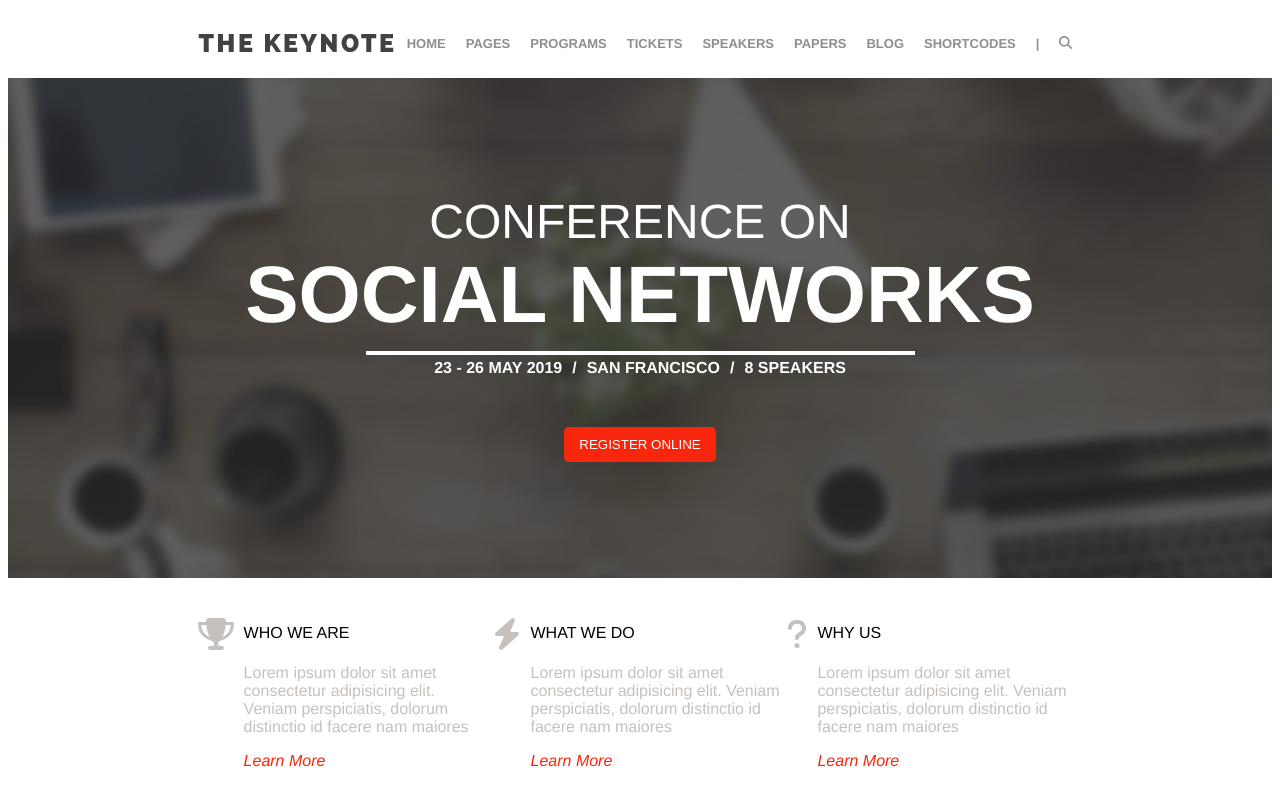
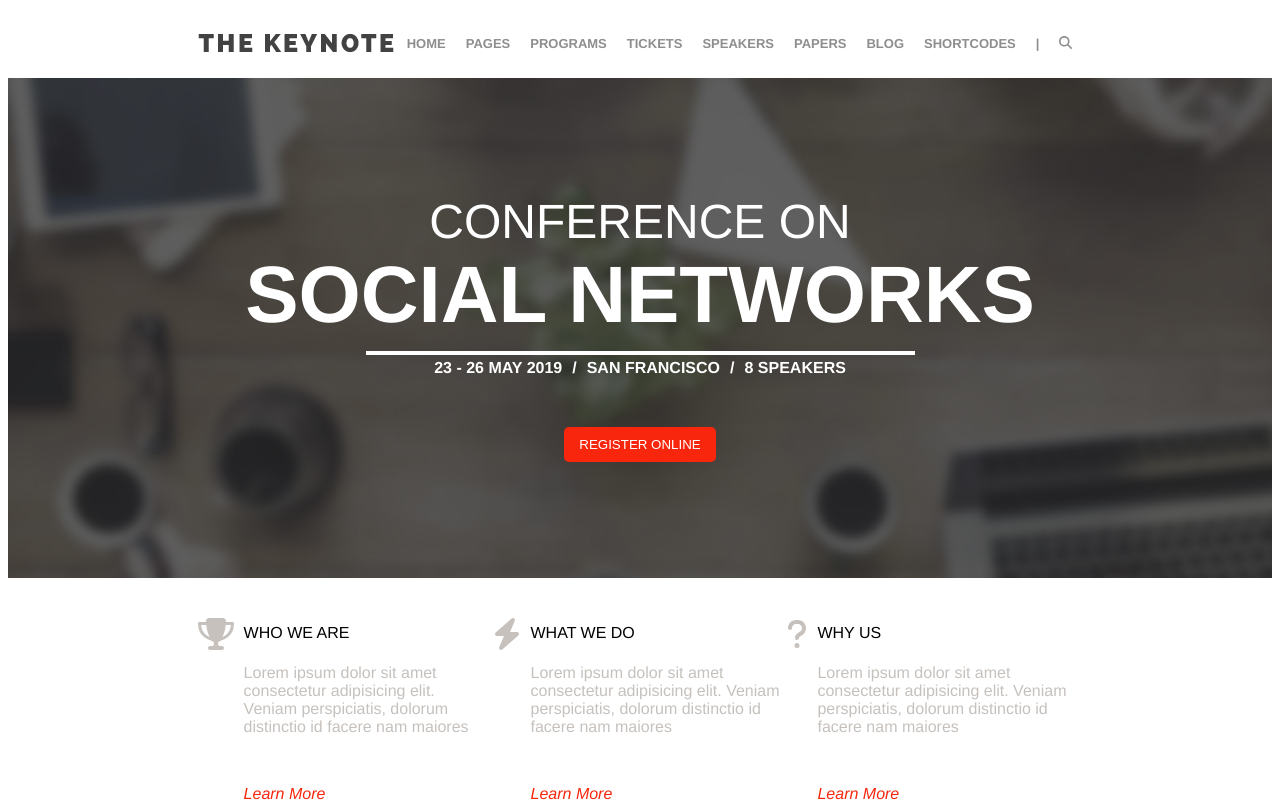
Before and after one commit to AndreaPanzeriDev/proj-html-vuejs, a Vue app: page / in a window 1280 px wide. Built offline with nearby package versions, Linux system fonts and the light colour scheme.

Commit message:
auto-save

```diff
--- a/src/components/QuestionComp.vue
+++ b/src/components/QuestionComp.vue
@@ -25,6 +25,7 @@ export default {
     display: flex;
     margin-top: 25px;
     color: #c6c1bd;
+    height: 200px;
 
 }
 .split{
--- a/src/components/card/QuestionCard.vue
+++ b/src/components/card/QuestionCard.vue
@@ -39,6 +39,8 @@ a{
     text-decoration: none;
     font-style: italic;
     margin-top: 20px;
+    position: absolute;
+    bottom: 0;
 }
 
 .equal{
```
